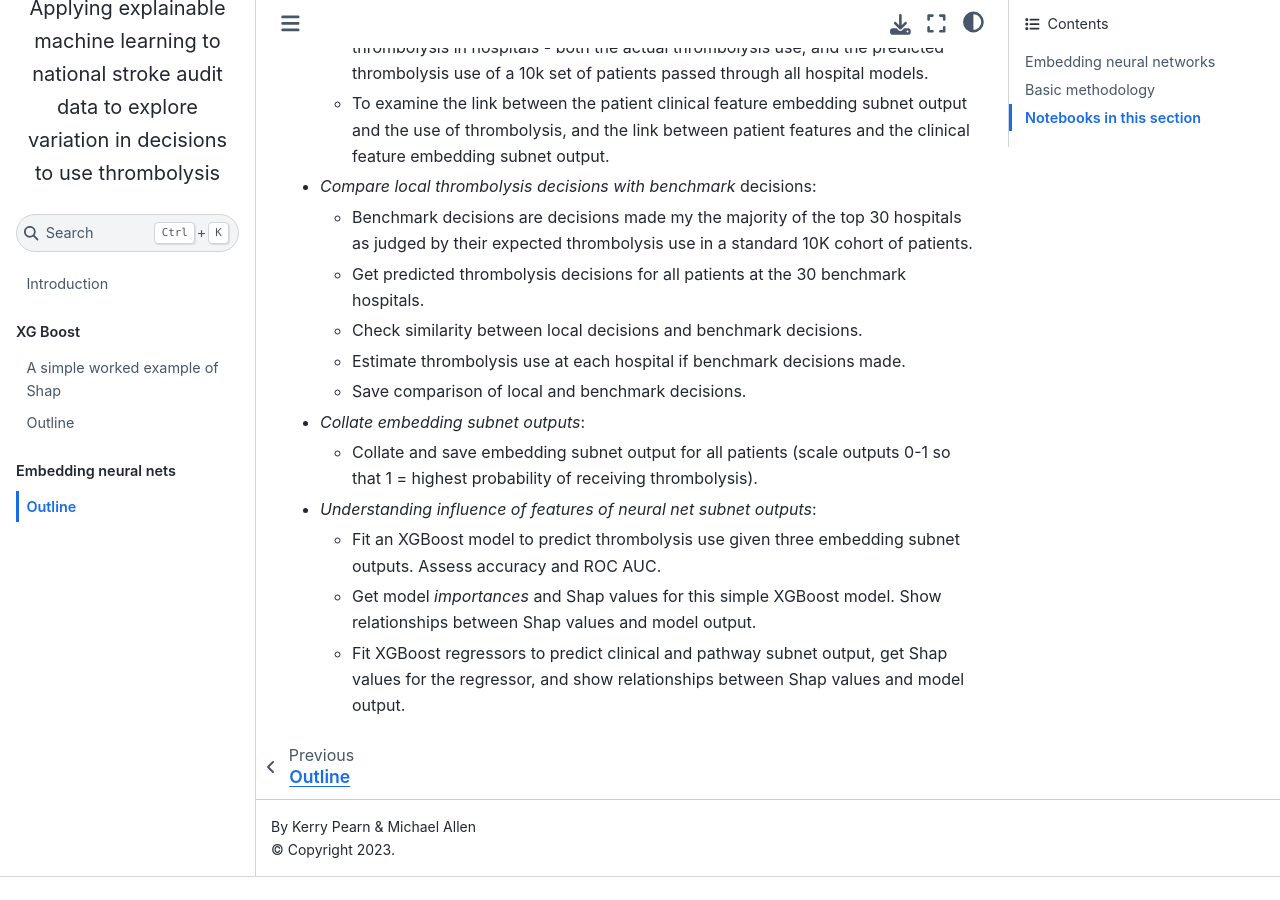
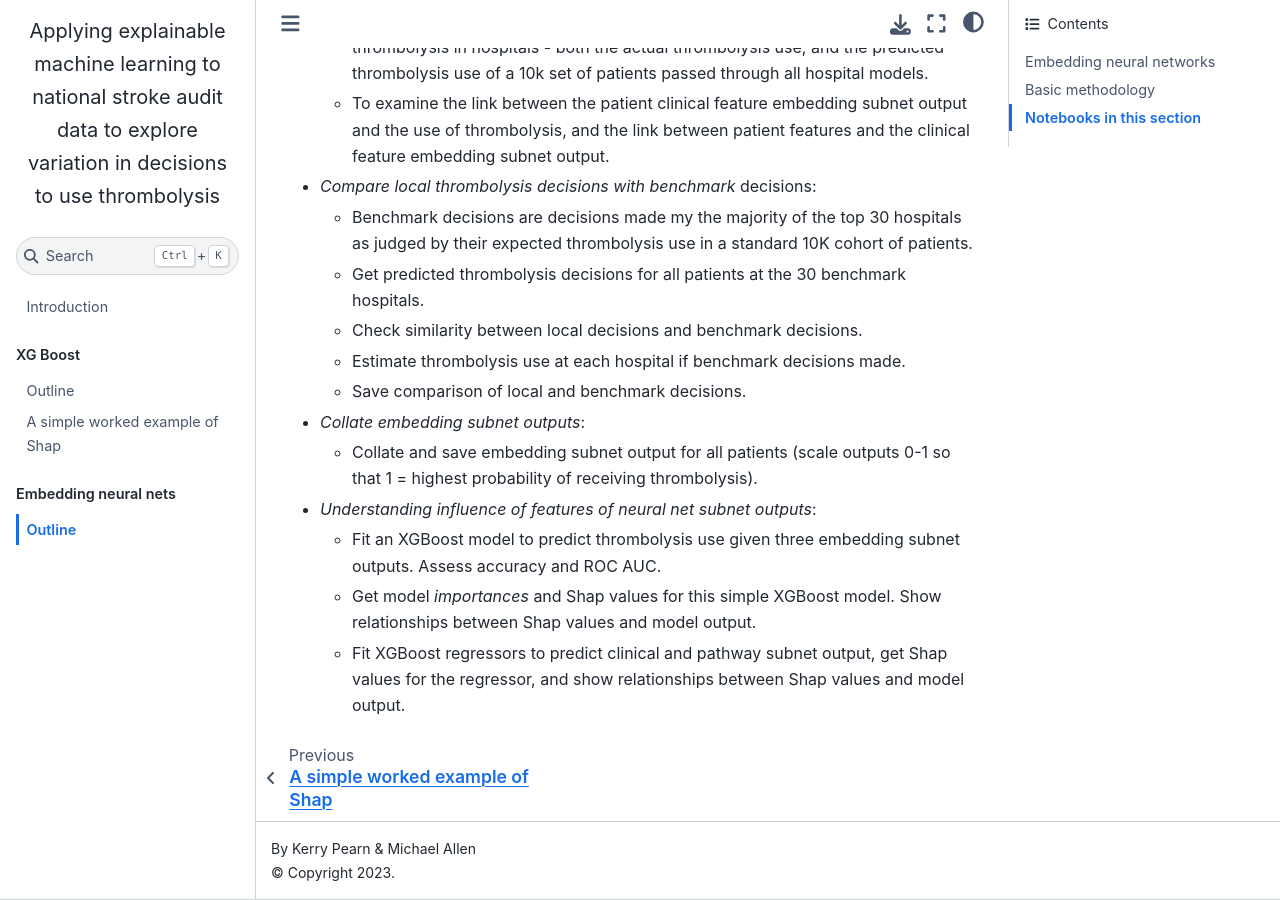
Before and after one commit to samuel-book/samuel_shap_paper_1, a Jupyter Book: the page built from embedding_nets/outline.md, in a window 1280 px wide and 900 px high, scrolled down 2170 px. Built offline with Jupyter Book 1.0.4 settings and Sphinx 7.4.7 and the Sphinx Book theme 1.1.4, drawn with Linux system fonts in a browser that asks for light colours; pages that are not in the unit, such as notebooks, are missing from menus; before the commit the page ends 3047 px from its top, so only the background shows below that; some of the changed lines change nothing that is shown.

Commit message:
Update book chapter order

```diff
--- a/_toc.yml
+++ b/_toc.yml
@@ -3,8 +3,8 @@ root: introduction/intro
 parts:
 - caption: XG Boost
   chapters:
+  - file: xgb_with_feature_selection/outline
   - file: shap_worked_example
-  - file: xgb_with_feature_selection/outline
   - file: xgb_with_feature_selection/01_xgb_combined_fit_feature_selection
   - file: xgb_with_feature_selection/02_xgb_combined_fit_accuracy_key_features
   - file: xgb_with_feature_selection/03_xgb_combined_shap_key_features
```
